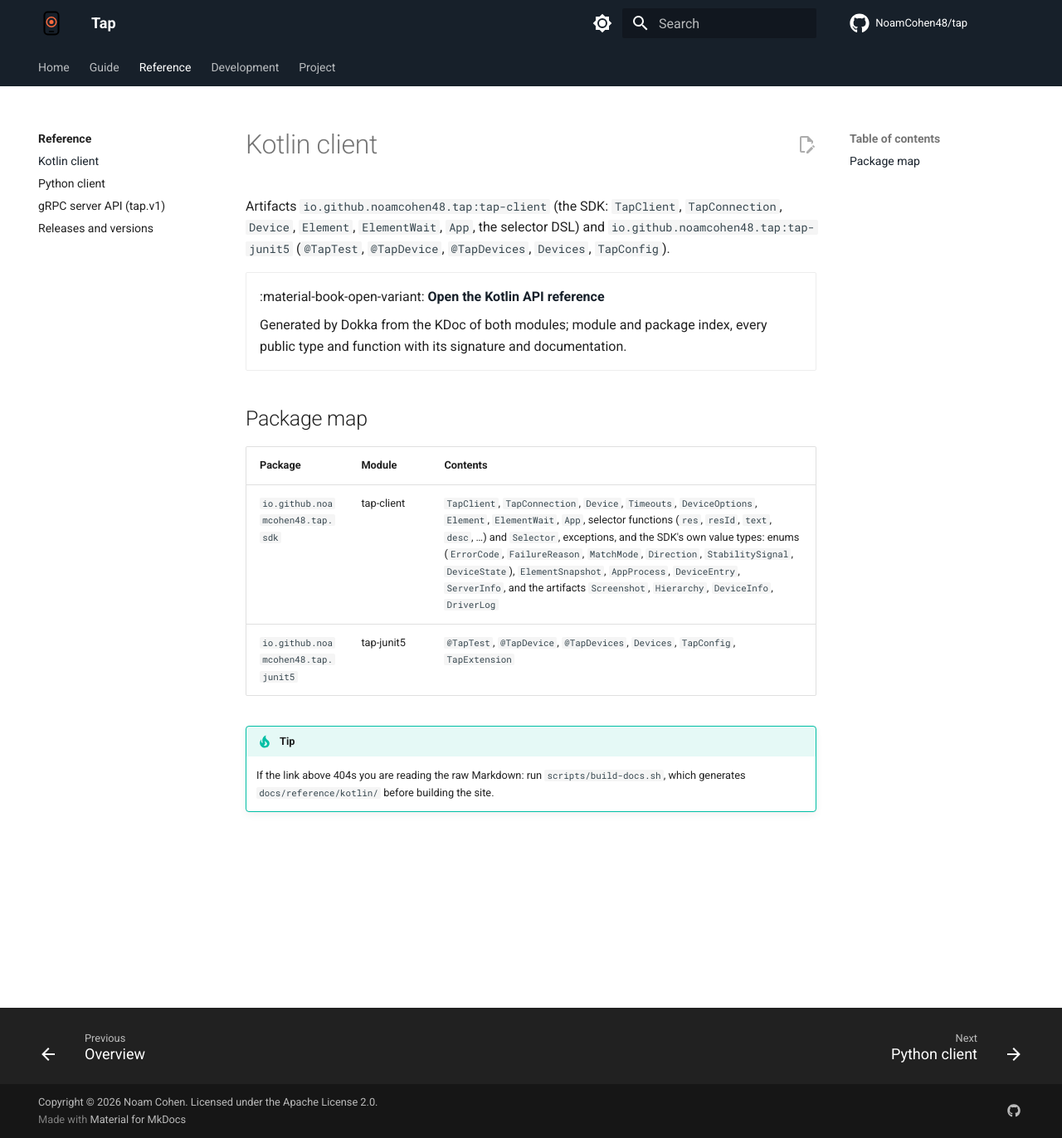
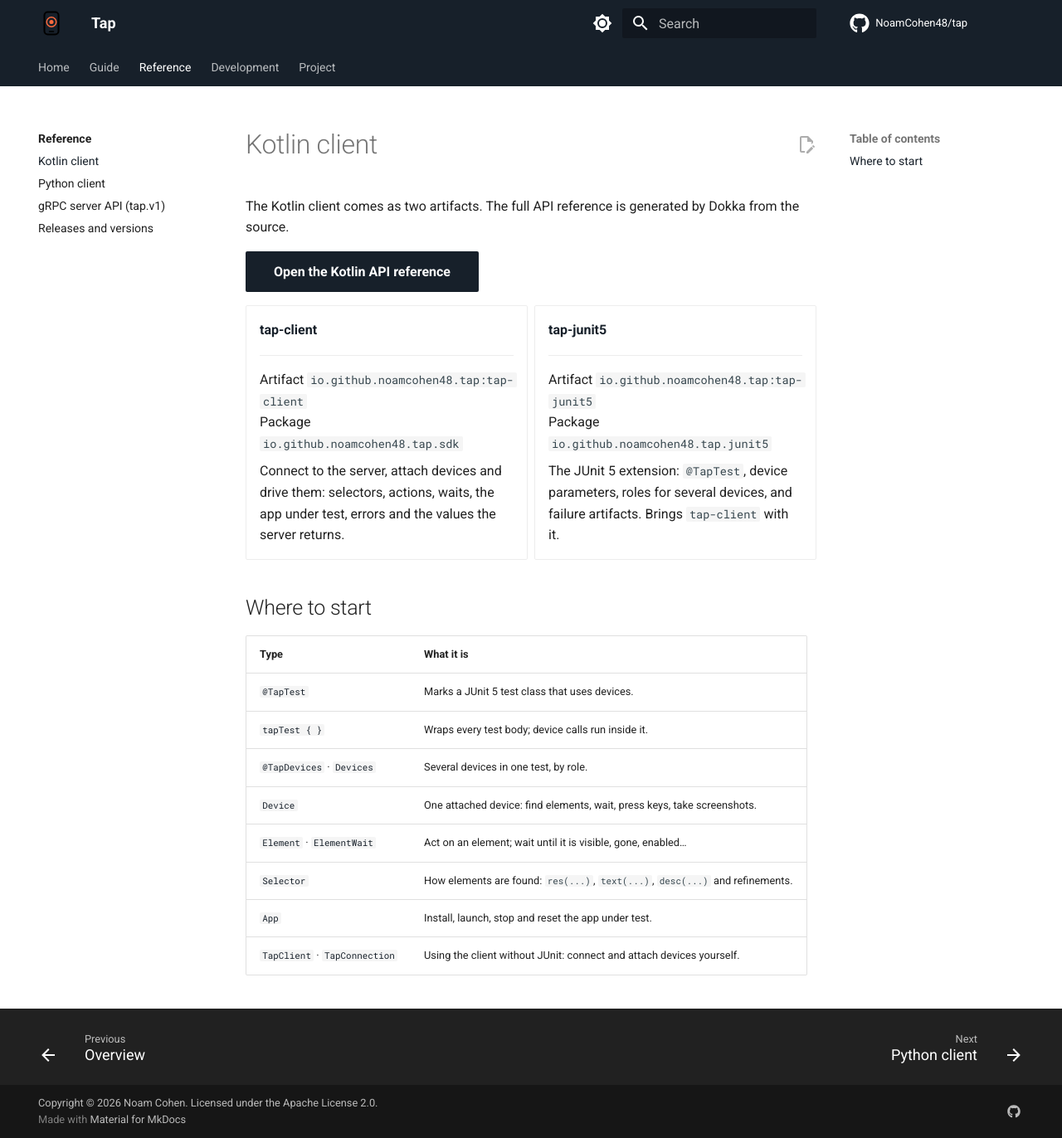
Before and after one commit to NoamCohen48/tap, an MkDocs documentation site: the page built from docs/reference/kotlin.md, in a window 1280 px wide and 1372 px high. Shown: the whole window at 83% size. Built offline with MkDocs 1.6.1 and Material for MkDocs 9.7.7, drawn with Linux system fonts in a browser that asks for light colours; comment, search, counter and statistics services are not loaded.

Commit message:
Docs: Kotlin and Python reference pages, fixed and branded
Docs: fix the Kotlin reference page and brand the Dokka output
--------------------------------------------------------------
The MkDocs page reference/kotlin.md and the Dokka output in docs/reference/kotlin/ were both
published at /reference/kotlin/index.html, so the page overwrote Dokka's index and its link
pointed back at itself. Dokka now goes to docs/reference/kotlin-api/. The page is rewritten:
a button to the API reference, a card per artifact, and a table of the types to start with.

Dokka: modules named after their artifacts (tap-client, tap-junit5) with a Module.md
description, source links to GitHub, the Tap logo and a footer linking back to the site. The
branding lives in build-logic TapDokka.kt so no lambda captures the script (configuration
cache). The Docs workflow also runs on build-logic and root build changes.

Python reference: hide internals, document public attributes and pytest API
---------------------------------------------------------------------------
The generated page listed every attribute assigned in __init__, internals included, as bare
assignments (owner_connection = owner_connection). mkdocstrings now filters the internal
plumbing (owning connection, gRPC channel and stubs, deadline constants, pytest hooks), shows
no assignment values, labels members by kind and drops the full module path. The public
attributes users read (Device.serial/generation/aut_package/timeouts, Element, ElementWait,
App, TapClient, TapConnection) gain type annotations and one-line docstrings, and TapConfig,
tap_config, tap_devices and tap_device are documented. The page said the package imports as
`tap`; it is `tap_e2e`.

```diff
--- a/docs/reference/kotlin.md
+++ b/docs/reference/kotlin.md
@@ -1,25 +1,43 @@
 # Kotlin client
 
-Artifacts `io.github.noamcohen48.tap:tap-client` (the SDK: `TapClient`, `TapConnection`, `Device`, `Element`,
-`ElementWait`, `App`, the selector DSL) and `io.github.noamcohen48.tap:tap-junit5` (`@TapTest`,
-`@TapDevice`, `@TapDevices`, `Devices`, `TapConfig`).
+The Kotlin client comes as two artifacts. The full API reference is generated by Dokka from
+the source.
+
+[Open the Kotlin API reference](kotlin-api/index.html){ .md-button .md-button--primary }
 
 <div class="grid cards" markdown>
 
--   :material-book-open-variant: **[Open the Kotlin API reference](kotlin/index.html)**
+-   **[tap-client](kotlin-api/clients/kotlin/sdk/index.html)**
 
-    Generated by Dokka from the KDoc of both modules; module and package index, every public
-    type and function with its signature and documentation.
+    ---
+
+    Artifact `io.github.noamcohen48.tap:tap-client`<br>
+    Package `io.github.noamcohen48.tap.sdk`
+
+    Connect to the server, attach devices and drive them: selectors, actions, waits, the app
+    under test, errors and the values the server returns.
+
+-   **[tap-junit5](kotlin-api/clients/kotlin/junit5/index.html)**
+
+    ---
+
+    Artifact `io.github.noamcohen48.tap:tap-junit5`<br>
+    Package `io.github.noamcohen48.tap.junit5`
+
+    The JUnit 5 extension: `@TapTest`, device parameters, roles for several devices, and
+    failure artifacts. Brings `tap-client` with it.
 
 </div>
 
-## Package map
+## Where to start
 
-| Package | Module | Contents |
-|---|---|---|
-| `io.github.noamcohen48.tap.sdk` | tap-client | `TapClient`, `TapConnection`, `Device`, `Timeouts`, `DeviceOptions`, `Element`, `ElementWait`, `App`, selector functions (`res`, `resId`, `text`, `desc`, …) and `Selector`, exceptions, and the SDK's own value types: enums (`ErrorCode`, `FailureReason`, `MatchMode`, `Direction`, `StabilitySignal`, `DeviceState`), `ElementSnapshot`, `AppProcess`, `DeviceEntry`, `ServerInfo`, and the artifacts `Screenshot`, `Hierarchy`, `DeviceInfo`, `DriverLog` |
-| `io.github.noamcohen48.tap.junit5` | tap-junit5 | `@TapTest`, `@TapDevice`, `@TapDevices`, `Devices`, `TapConfig`, `TapExtension` |
-
-!!! tip
-    If the link above 404s you are reading the raw Markdown: run `scripts/build-docs.sh`,
-    which generates `docs/reference/kotlin/` before building the site.
+| Type | What it is |
+|---|---|
+| [`@TapTest`](kotlin-api/clients/kotlin/junit5/io.github.noamcohen48.tap.junit5/-tap-test/index.html) | Marks a JUnit 5 test class that uses devices. |
+| [`tapTest { }`](kotlin-api/clients/kotlin/junit5/io.github.noamcohen48.tap.junit5/tap-test.html) | Wraps every test body; device calls run inside it. |
+| [`@TapDevices`](kotlin-api/clients/kotlin/junit5/io.github.noamcohen48.tap.junit5/-tap-devices/index.html) · [`Devices`](kotlin-api/clients/kotlin/junit5/io.github.noamcohen48.tap.junit5/-devices/index.html) | Several devices in one test, by role. |
+| [`Device`](kotlin-api/clients/kotlin/sdk/io.github.noamcohen48.tap.sdk/-device/index.html) | One attached device: find elements, wait, press keys, take screenshots. |
+| [`Element`](kotlin-api/clients/kotlin/sdk/io.github.noamcohen48.tap.sdk/-element/index.html) · [`ElementWait`](kotlin-api/clients/kotlin/sdk/io.github.noamcohen48.tap.sdk/-element-wait/index.html) | Act on an element; wait until it is visible, gone, enabled… |
+| [`Selector`](kotlin-api/clients/kotlin/sdk/io.github.noamcohen48.tap.sdk/-selector/index.html) | How elements are found: `res(...)`, `text(...)`, `desc(...)` and refinements. |
+| [`App`](kotlin-api/clients/kotlin/sdk/io.github.noamcohen48.tap.sdk/-app/index.html) | Install, launch, stop and reset the app under test. |
+| [`TapClient`](kotlin-api/clients/kotlin/sdk/io.github.noamcohen48.tap.sdk/-tap-client/index.html) · [`TapConnection`](kotlin-api/clients/kotlin/sdk/io.github.noamcohen48.tap.sdk/-tap-connection/index.html) | Using the client without JUnit: connect and attach devices yourself. |
--- a/mkdocs.yml
+++ b/mkdocs.yml
@@ -80,9 +80,19 @@ plugins:
             separate_signature: true
             members_order: source
             docstring_style: google
+            show_attribute_values: false
+            show_root_full_path: false
+            show_labels: false
+            show_symbol_type_heading: true
+            show_symbol_type_toc: true
+            # Internal plumbing (gRPC stubs, deadlines, the owning connection) stays out of the
+            # reference; Device.client is filtered in docs/reference/python.md.
             filters:
               - "!^_"
               - "!^pb$"
+              - "!^(owner_connection|attached_device_id|channel|client_connections|device_stub|apps)$"
+              - "!^(RPC_DEADLINE_SLACK|INSTALL_CHUNK_BYTES|FAILURE_TRAILER|FIRST_EVENT_TIMEOUT|MAX_EVENTS)$"
+              - "!^pytest_"
             show_if_no_docstring: true
 
 nav:
```
Also changed, not shown: .docs/release-engineering.md (+1 -1 lines), clients/kotlin/junit5/Module.md (added, +13 -0 lines), clients/kotlin/sdk/Module.md (added, +16 -0 lines), docs/reference/python.md (+5 -1 lines), docs/assets/dokka/logo-icon.svg (added), 11 other files.
